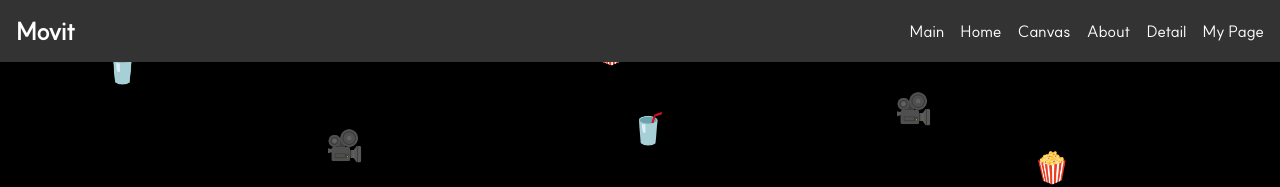
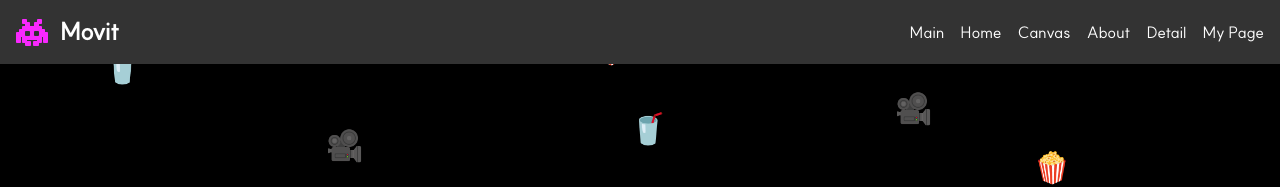
Before and after one commit to yeoniii20/movit, a Vue app: page / in a window 1280 px wide. Shown: the top 187 px of the page. Built offline with nearby package versions, Linux system fonts and the light colour scheme; the HTML template or start-up script is replaced by a standard one.

Commit message:
feat: add logo img

```diff
--- a/src/components/HeaderCom.vue
+++ b/src/components/HeaderCom.vue
@@ -1,7 +1,7 @@
 <template>
   <header class="header">
     <nav>
-      <div class="logo">Movit</div>
+      <div class="logo"><img src="@/assets/image/retro_small.png" />Movit</div>
       <ul>
         <li><a :href="router.resolve('/').href">Main</a></li>
         <li><a :href="router.resolve('/home').href">Home</a></li>
@@ -50,6 +50,8 @@ nav {
 }
 
 .logo {
+  display: flex;
+  gap: 0.5em;
   font-size: 1.5em;
   font-weight: bold;
 }
```
